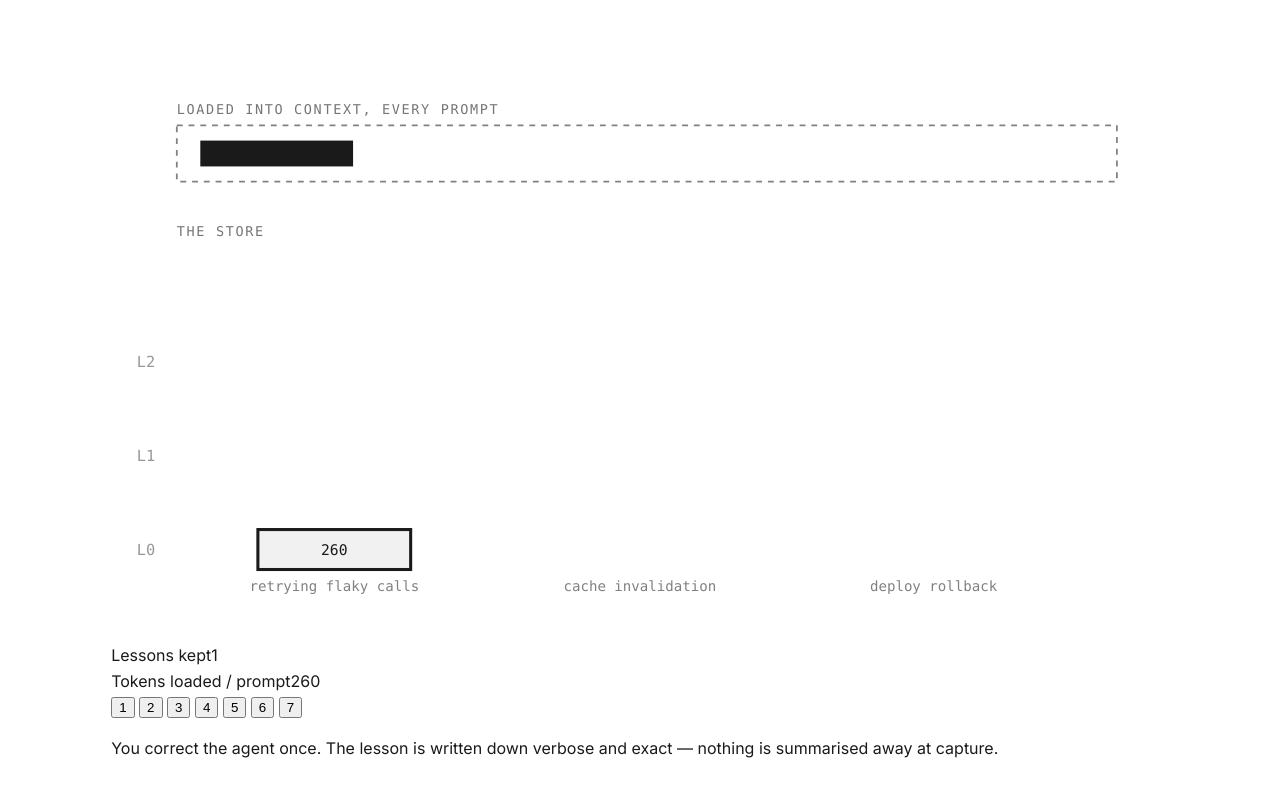
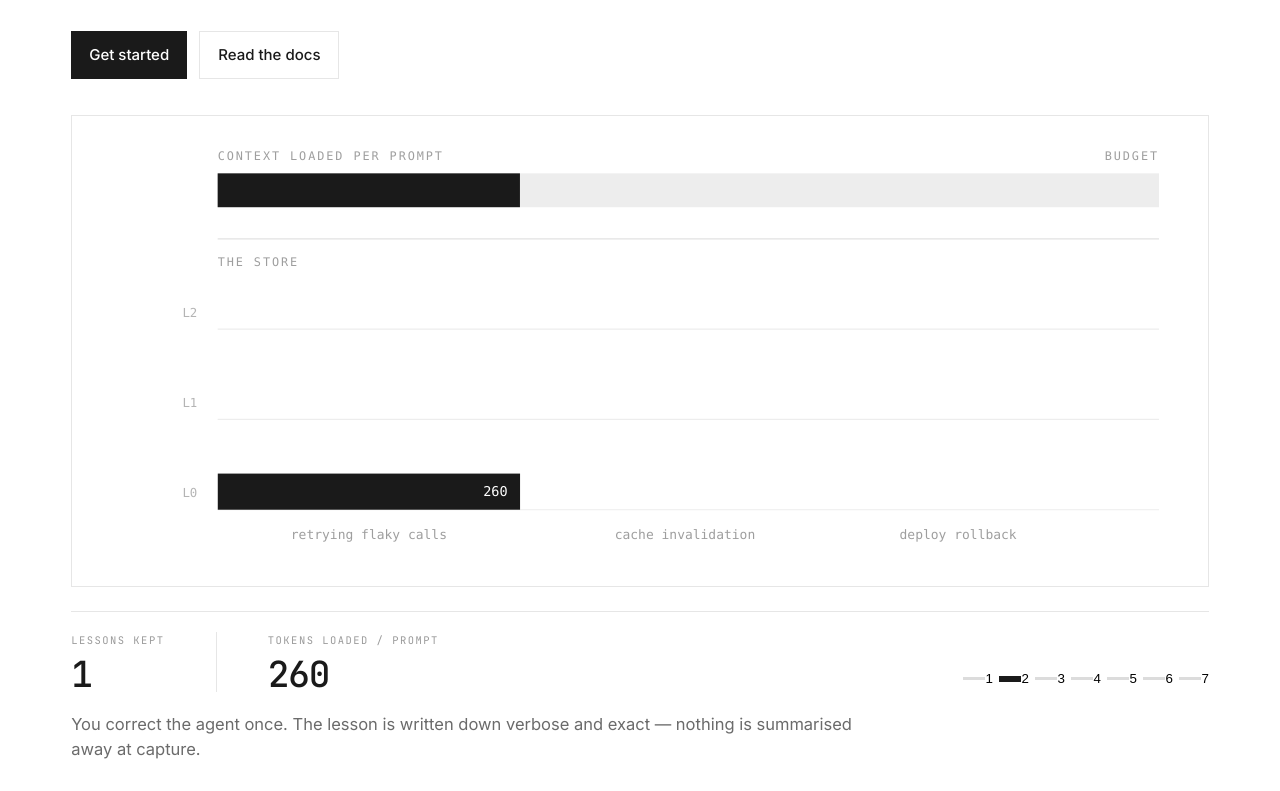
Before and after one commit to yiheinchai/recursive-memory-compaction, a plain HTML site: page docs/index.html in a window 1280 px wide. Shown: the part 446-1237 px from the top of the page. Drawn offline with Linux system fonts and the light colour scheme.

Commit message:
Restore the figure CSS I deleted, and retype the tree
Stripping the dead hero rules took out the range from /* catalog */ to
/* plate */ — which is exactly where the figure and tree styles had been
inserted. So the plate, the HUD and the step control all shipped
unstyled: no panel, labels butted against their values, seven tiny
boxed digits.

Rebuilt rather than restored, because the drawing was flat even with its
CSS:

- The band is now a meter with a fixed budget, so you watch it drain
  rather than watching bars move.
- Loaded nodes are solid ink, everything else is outlined. One glance
  tells you what you are paying for.
- Hairline lane rules give the field a grid; the dead 90px above L2 is
  gone (470 -> 372 tall).
- Token counts sit right-aligned inside their bar, the way a value sits
  in a data bar.
- Step control is a segmented track, not seven buttons.
- The readout counts up with the tween instead of snapping.

```diff
--- a/docs/index.html
+++ b/docs/index.html
@@ -51,6 +51,10 @@
     context, or summarise and quietly lose the detail that mattered. RMC refuses
     the trade. Watch what happens as lessons get used.
   </p>
+  <div class="hero-cta">
+    <a class="btn" href="#install">Get started</a>
+    <a class="btn btn-ghost" href="docs.html">Read the docs</a>
+  </div>
 </div>
 
 <!-- --------------------------------------------------------- the tree -->
--- a/docs/style.css
+++ b/docs/style.css
@@ -135,7 +135,104 @@ h1 .accent { color: #a3a3a3; }
   max-width: 46ch;
   margin: 0 0 34px;
 }
-.hero-cta { display: flex; gap: 12px; flex-wrap: wrap; margin-bottom: 8px; }
+.hero-cta { display: flex; gap: 12px; flex-wrap: wrap; margin-top: 28px; }
+
+/* ------------------------------------------------------------- figures */
+
+figure.fig { margin: 0 0 30px; }
+.fig .plate {
+  background: var(--paper);
+  border: 1px solid var(--rule);
+  padding: 30px 28px 26px;
+}
+.fig .plate svg { width: 100%; height: auto; display: block; }
+.fig figcaption {
+  font-family: var(--mono);
+  font-size: 11px;
+  letter-spacing: .11em;
+  text-transform: uppercase;
+  color: var(--faint);
+  margin-top: 12px;
+  line-height: 1.6;
+}
+.fig figcaption b { color: var(--ink); font-weight: 500; }
+
+/* ---------------------------------------------------------- memory tree */
+
+.tree .plate { padding: 28px 26px 22px; }
+
+.tree-hud {
+  display: flex;
+  align-items: flex-end;
+  border-top: 1px solid var(--rule);
+  margin-top: 24px;
+  padding-top: 20px;
+}
+.stat {
+  display: flex;
+  flex-direction: column;
+  gap: 7px;
+  padding-right: clamp(24px, 4vw, 52px);
+}
+.stat + .stat {
+  border-left: 1px solid var(--rule);
+  padding-left: clamp(24px, 4vw, 52px);
+}
+.stat .k {
+  font-family: var(--mono);
+  font-size: 10.5px;
+  letter-spacing: .14em;
+  text-transform: uppercase;
+  color: var(--faint);
+  white-space: nowrap;
+}
+.stat .v {
+  font-family: var(--mono);
+  font-size: clamp(26px, 3.4vw, 36px);
+  font-weight: 500;
+  letter-spacing: -.03em;
+  line-height: 1;
+  font-variant-numeric: tabular-nums;
+}
+
+/* A segmented track rather than seven little boxes — it reads as progress
+   through one story, which is what it is. */
+.tree-steps {
+  display: flex;
+  gap: 6px;
+  align-items: center;
+  margin-left: auto;
+  padding-bottom: 4px;
+}
+.tree-steps button {
+  width: 30px; height: 18px;
+  padding: 0; border: 0; background: none;
+  display: flex; align-items: center;
+  cursor: pointer;
+}
+.tree-steps button::before {
+  content: ""; display: block; width: 100%; height: 3px;
+  background: #dcdcdc; transition: background .15s, height .15s;
+}
+.tree-steps button:hover::before { background: #a8a8a8; }
+.tree-steps button[aria-selected="true"]::before { background: var(--ink); height: 6px; }
+
+.tree-cap {
+  margin: 20px 0 0;
+  font-size: 16.5px;
+  line-height: 1.55;
+  color: var(--muted);
+  max-width: 78ch;
+  min-height: 3.1em;
+}
+
+@media (max-width: 700px) {
+  .tree-hud { flex-wrap: wrap; gap: 18px; }
+  .stat + .stat { border-left: 0; padding-left: 0; }
+  .tree-steps { margin-left: 0; width: 100%; }
+  .tree-steps button { flex: 1; width: auto; }
+  .tree-cap { min-height: 5.4em; font-size: 15.5px; }
+}
 
 /* -------------------------------------------------------------- blocks */
 
--- a/docs/tree.js
+++ b/docs/tree.js
@@ -13,27 +13,30 @@
   "use strict";
 
   var SVGNS = "http://www.w3.org/2000/svg";
-  var SCALE = 0.5;                 // px per token
-  var ROW = { 2: 220, 1: 300, 0: 380 };
-  var NODE_H = 34;
-  var BAND = { x: 56, y: 36, w: 800, h: 48, pad: 20, gap: 12, barY: 49, barH: 22 };
+  // One scale for everything, so a bar in the meter is the same width as the
+  // node it came from. The meter's full width is the budget it drains from.
+  var SCALE = 1.03;                // px per token
+  var FIELD = { x: 106, r: 940 };
+  var ROW = { 2: 132, 1: 212, 0: 292 };
+  var NODE_H = 32;
+  var BAND = { y: 26, h: 30, gap: 8 };
 
   // Every node the story ever contains. `col` is the visual column it lives in
   // so a lesson stays put as it is compressed.
   var NODES = {
-    A0: { tok: 260, level: 0, cx: 190 },
-    B0: { tok: 220, level: 0, cx: 450 },
-    C0: { tok: 200, level: 0, cx: 700 },
-    A1: { tok: 195, level: 1, cx: 190 },
-    B1: { tok: 165, level: 1, cx: 450 },
-    A2: { tok: 146, level: 2, cx: 190 },
-    M:  { tok: 210, level: 2, cx: 575 }
+    A0: { tok: 260, level: 0, cx: 240 },
+    B0: { tok: 220, level: 0, cx: 520 },
+    C0: { tok: 200, level: 0, cx: 762 },
+    A1: { tok: 195, level: 1, cx: 240 },
+    B1: { tok: 165, level: 1, cx: 520 },
+    A2: { tok: 146, level: 2, cx: 240 },
+    M:  { tok: 210, level: 2, cx: 641 }
   };
 
   var COLUMNS = [
-    { cx: 190, label: "retrying flaky calls" },
-    { cx: 450, label: "cache invalidation" },
-    { cx: 700, label: "deploy rollback" }
+    { cx: 240, label: "retrying flaky calls" },
+    { cx: 520, label: "cache invalidation" },
+    { cx: 762, label: "deploy rollback" }
   ];
 
   // Each state is the entire store at one moment.
@@ -96,7 +99,7 @@
       };
     }
     // Pack the context band left to right, in load order.
-    var x = BAND.x + BAND.pad;
+    var x = FIELD.x;
     out._band = {};
     for (var i = 0; i < state.load.length; i++) {
       var w = width(state.load[i]);
@@ -109,36 +112,49 @@
 
   function build(root) {
     var svg = el("svg", {
-      viewBox: "0 0 900 470", fill: "none", stroke: "#1a1a1a",
-      "stroke-width": "1.5", role: "img",
-      "aria-label": "A memory tree growing downward while the context loaded on every prompt shrinks"
+      viewBox: "0 0 960 372", fill: "none", stroke: "#1a1a1a",
+      "stroke-width": "1.4", role: "img",
+      "aria-label": "A memory tree growing downward while the context loaded on every prompt drains"
     });
 
     var chrome = el("g", {});
+    // The meter: a fixed budget that the loaded lessons fill.
     chrome.appendChild(el("rect", {
-      x: BAND.x, y: BAND.y, width: BAND.w, height: BAND.h,
-      "stroke-dasharray": "5 5", opacity: ".55"
+      x: FIELD.x, y: BAND.y, width: FIELD.r - FIELD.x, height: BAND.h,
+      fill: "#ededed", stroke: "none"
     }));
+    // Hairline rules give the field a grid to sit on.
+    chrome.appendChild(el("path", {
+      d: "M" + FIELD.x + " 84H" + FIELD.r, stroke: "#e2e2e2", "stroke-width": 1
+    }));
+    [2, 1, 0].forEach(function (lv) {
+      chrome.appendChild(el("path", {
+        d: "M" + FIELD.x + " " + (ROW[lv] + NODE_H) + "H" + FIELD.r,
+        stroke: "#ededed", "stroke-width": 1
+      }));
+    });
+
     var labels = el("g", {
       stroke: "none", fill: "#1a1a1a",
       "font-family": "ui-monospace, SFMono-Regular, Menlo, monospace"
     });
     function txt(x, y, s, size, op, anchor) {
-      var t = el("text", { x: x, y: y, "font-size": size || 13, opacity: op || 1 });
+      var t = el("text", { x: x, y: y, "font-size": size || 12, opacity: op || 1 });
       if (anchor) t.setAttribute("text-anchor", anchor);
       t.textContent = s;
       labels.appendChild(t);
       return t;
     }
-    txt(BAND.x, 26, "LOADED INTO CONTEXT, EVERY PROMPT", 11.5, 0.6).setAttribute("letter-spacing", "1.4");
-    txt(BAND.x, 130, "THE STORE", 11.5, 0.6).setAttribute("letter-spacing", "1.4");
+    txt(FIELD.x, 14, "CONTEXT LOADED PER PROMPT", 10.5, 0.42).setAttribute("letter-spacing", "1.7");
+    txt(FIELD.r, 14, "BUDGET", 10.5, 0.42, "end").setAttribute("letter-spacing", "1.7");
+    txt(FIELD.x, 108, "THE STORE", 10.5, 0.42).setAttribute("letter-spacing", "1.7");
     [2, 1, 0].forEach(function (lv) {
-      txt(22, ROW[lv] + 22, "L" + lv, 13, 0.45);
+      txt(88, ROW[lv] + 21, "L" + lv, 11, 0.32, "end");
     });
-    COLUMNS.forEach(function (c) { txt(c.cx, 432, c.label, 12, 0.55, "middle"); });
+    COLUMNS.forEach(function (c) { txt(c.cx, 350, c.label, 11.5, 0.42, "middle"); });
     chrome.appendChild(labels);
 
-    var gEdges = el("g", { opacity: ".45" });
+    var gEdges = el("g", {});
     var gNodes = el("g", {});
     var gBand = el("g", {});
     svg.appendChild(chrome);
@@ -149,12 +165,12 @@
     var parts = {};
     for (var id in NODES) {
       var g = el("g", {});
-      var rect = el("rect", { height: NODE_H, y: 0, x: 0, width: 0, fill: "#f1f1f1" });
+      var rect = el("rect", { height: NODE_H, y: 0, x: 0, width: 0 });
       var label = el("text", {
-        "font-size": 12.5, "text-anchor": "middle", stroke: "none",
-        fill: "#1a1a1a", "font-family": "ui-monospace, SFMono-Regular, Menlo, monospace"
+        "font-size": 12, "text-anchor": "end", stroke: "none",
+        "font-family": "ui-monospace, SFMono-Regular, Menlo, monospace"
       });
-      var badge = el("path", { "stroke-width": 2.2, "stroke-linecap": "round", "stroke-linejoin": "round", opacity: 0 });
+      var badge = el("path", { "stroke-width": 1.7, "stroke-linecap": "round", "stroke-linejoin": "round", opacity: 0 });
       g.appendChild(rect); g.appendChild(label); g.appendChild(badge);
       gNodes.appendChild(g);
       parts[id] = { g: g, rect: rect, label: label, badge: badge };
@@ -162,12 +178,12 @@
 
     var bandBars = {};
     for (var id2 in NODES) {
-      var b = el("rect", { y: BAND.barY, height: BAND.barH, x: 0, width: 0, fill: "#1a1a1a", stroke: "none", opacity: 0 });
+      var b = el("rect", { y: BAND.y, height: BAND.h, x: 0, width: 0, fill: "#1a1a1a", stroke: "none", opacity: 0 });
       gBand.appendChild(b);
       bandBars[id2] = b;
     }
     var patchBar = el("rect", {
-      y: BAND.barY, height: BAND.barH, x: 0, width: 0,
+      y: BAND.y, height: BAND.h, x: 0, width: 0,
       fill: "none", stroke: "#1a1a1a", "stroke-dasharray": "3 3", opacity: 0
     });
     gBand.appendChild(patchBar);
@@ -187,10 +203,14 @@
 
     var cur = {};
     for (var id in NODES) cur[id] = { x: NODES[id].cx, y: ROW[NODES[id].level], w: 0, o: 0 };
-    var curBand = {}, curPatch = { x: 0, w: 0, o: 0 };
-    for (var id2 in NODES) curBand[id2] = { x: BAND.x + BAND.pad, w: 0, o: 0 };
+    var curBand = {}, curPatch = { x: 0, w: 0, o: 0 }, curTok = 0;
+    for (var id2 in NODES) curBand[id2] = { x: FIELD.x, w: 0, o: 0 };
 
     var index = 0, from = null, to = target(STATES[0]), t0 = 0, DUR = 700, raf = null;
+    var fromTok = 0, toTok = 0;
+    function loadOf(st) {
+      return st.load.reduce(function (n, id) { return n + NODES[id].tok; }, 0) + (st.patch || 0);
+    }
     var reduced = window.matchMedia("(prefers-reduced-motion: reduce)").matches;
 
     function ease(t) { return t < 0.5 ? 4 * t * t * t : 1 - Math.pow(-2 * t + 2, 3) / 2; }
@@ -202,15 +222,19 @@
         var c = cur[id], p = view.parts[id];
         p.g.setAttribute("transform", "translate(" + c.x + "," + c.y + ")");
         p.g.setAttribute("opacity", c.o);
+        var lit = s.load.indexOf(id) >= 0;
         p.rect.setAttribute("width", Math.max(0, c.w));
-        p.rect.setAttribute("stroke-width", s.load.indexOf(id) >= 0 ? 2.6 : 1.5);
-        p.label.setAttribute("x", c.w / 2);
-        p.label.setAttribute("y", NODE_H / 2 + 4.5);
-        p.label.textContent = c.w > 46 ? NODES[id].tok : "";
+        p.rect.setAttribute("fill", lit ? "#1a1a1a" : "#ffffff");
+        p.rect.setAttribute("stroke", lit ? "none" : "#1a1a1a");
+        p.label.setAttribute("x", c.w - 11);
+        p.label.setAttribute("y", NODE_H / 2 + 4);
+        p.label.setAttribute("fill", lit ? "#ffffff" : "#1a1a1a");
+        p.label.textContent = c.w > 40 ? NODES[id].tok : "";
         var isUsed = s.used.indexOf(id) >= 0;
         p.badge.setAttribute("opacity", isUsed ? 1 : 0);
+        p.badge.setAttribute("stroke", "#1a1a1a");
         p.badge.setAttribute("d", isUsed
-          ? "M" + (c.w + 10) + " " + (NODE_H / 2) + "l5 5 9 -11" : "M0 0");
+          ? "M" + (c.w + 13) + " " + (NODE_H / 2) + "l4 4 8 -10" : "M0 0");
       }
 
       // Edges are redrawn from live positions so they track the tween.
@@ -223,8 +247,8 @@
         var line = el("path", {
           d: "M" + (a.x + a.w / 2) + " " + a.y +
              "L" + (b.x + b.w / 2) + " " + (b.y + NODE_H),
-          stroke: "#1a1a1a", "stroke-width": hot ? 2.6 : 1.5,
-          opacity: hot ? 1 : 0.55, "stroke-dasharray": hot ? "6 4" : ""
+          stroke: "#1a1a1a", "stroke-width": hot ? 1.8 : 1,
+          opacity: hot ? 1 : 0.26, "stroke-dasharray": hot ? "5 4" : ""
         });
         view.gEdges.appendChild(line);
       });
@@ -239,9 +263,8 @@
       view.patchBar.setAttribute("width", Math.max(0, curPatch.w));
       view.patchBar.setAttribute("opacity", curPatch.o);
 
-      var loaded = s.load.reduce(function (n, id) { return n + NODES[id].tok; }, 0) + (s.patch || 0);
       hud.kept.textContent = s.kept;
-      hud.tok.textContent = loaded;
+      hud.tok.textContent = Math.round(curTok);
       hud.cap.textContent = s.cap;
       Array.prototype.forEach.call(hud.dots, function (d, i) {
         d.setAttribute("aria-selected", String(i === index));
@@ -261,6 +284,7 @@
         b.w = lerp(fb ? fb.w : 0, tb ? tb.w : 0, k);
         b.o = lerp(fb ? 1 : 0, tb ? 1 : 0, k);
       }
+      curTok = lerp(fromTok, toTok, k);
       curPatch.x = to._patch ? to._patch.x : curPatch.x;
       curPatch.w = lerp(from._patch ? from._patch.w : 0, to._patch ? to._patch.w : 0, k);
       curPatch.o = lerp(from._patch ? 1 : 0, to._patch ? 1 : 0, k);
@@ -276,6 +300,8 @@
       for (var id2 in NODES) if (curBand[id2].o > 0.01) from._band[id2] = { x: curBand[id2].x, w: curBand[id2].w };
       from._patch = curPatch.o > 0.01 ? { x: curPatch.x, w: curPatch.w } : null;
       to = target(STATES[index]);
+      fromTok = curTok;
+      toTok = loadOf(STATES[index]);
       t0 = performance.now();
       if (raf) cancelAnimationFrame(raf);
       raf = requestAnimationFrame(step);
```
